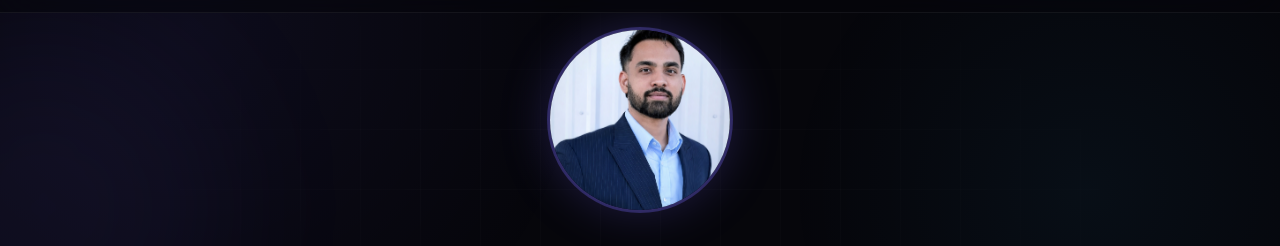
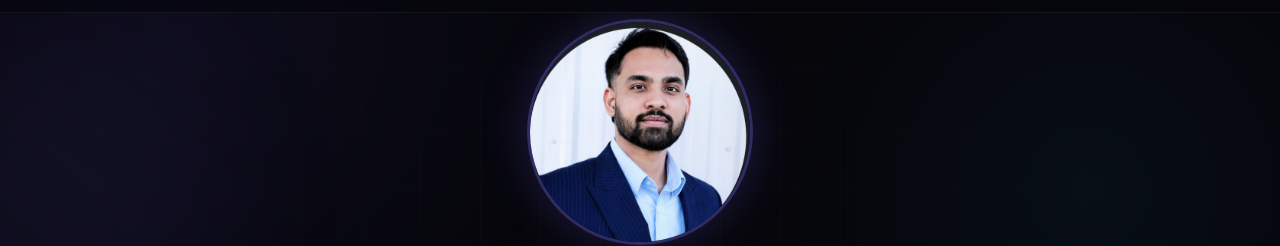
Before and after one commit to smitsoni4991-code/smits-portfolio, a plain HTML site: page index.html in a window 1280 px wide. Shown: the part 51-297 px from the top of the page. Drawn offline with Linux system fonts and the light colour scheme.

Commit message:
second commit

```diff
--- a/index.html
+++ b/index.html
@@ -37,7 +37,7 @@
     <div class="hero-orb hero-orb-2"></div>
     <div class="hero-content">
       <div class="hero-photo fade-up">
-        <img src="profile.jpg" alt="Smit Soni" />
+        <img src="profile_perfect.png" alt="Smit Soni" />
       </div>
       <div class="hero-badge fade-up delay-1">
         <span class="pulse"></span> Available for Opportunities
--- a/style.css
+++ b/style.css
@@ -177,7 +177,7 @@ section { position: relative; z-index: 1; padding: 7rem 0; }
 }
 
 .hero-photo {
-  width: 180px; height: 180px; border-radius: 50%; margin: 0 auto 2rem;
+  width: 220px; height: 220px; border-radius: 50%; margin: 0 auto 2rem;
   overflow: hidden; position: relative;
   box-shadow: 0 0 0 3px rgba(124,106,255,0.3), 0 0 50px var(--accent-glow);
   animation: heroFloat 5s ease-in-out infinite;
@@ -185,7 +185,7 @@ section { position: relative; z-index: 1; padding: 7rem 0; }
 
 .hero-photo img {
   width: 100%; height: 100%;
-  object-fit: cover; object-position: center 10%;
+  object-fit: cover; object-position: center;
   display: block;
 }
 
```
Also changed, not shown: profile_perfect.png (added).
